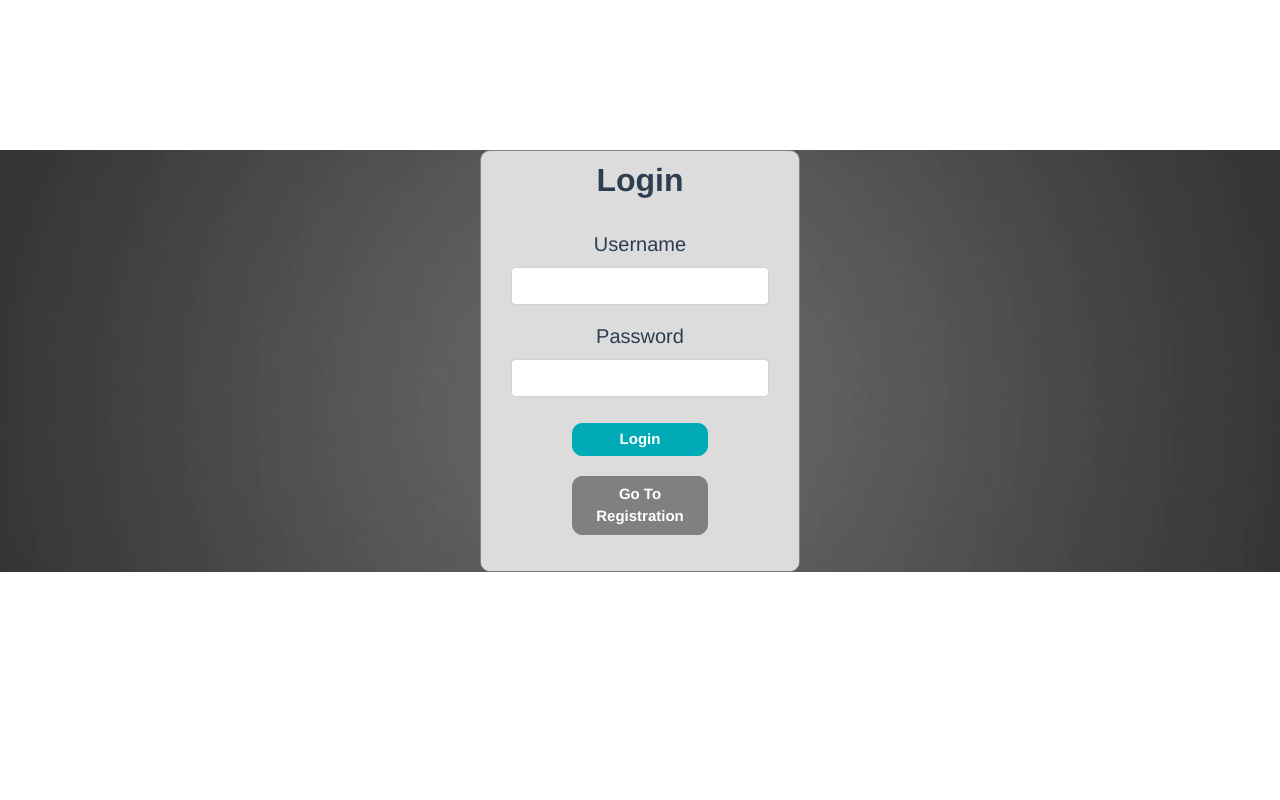
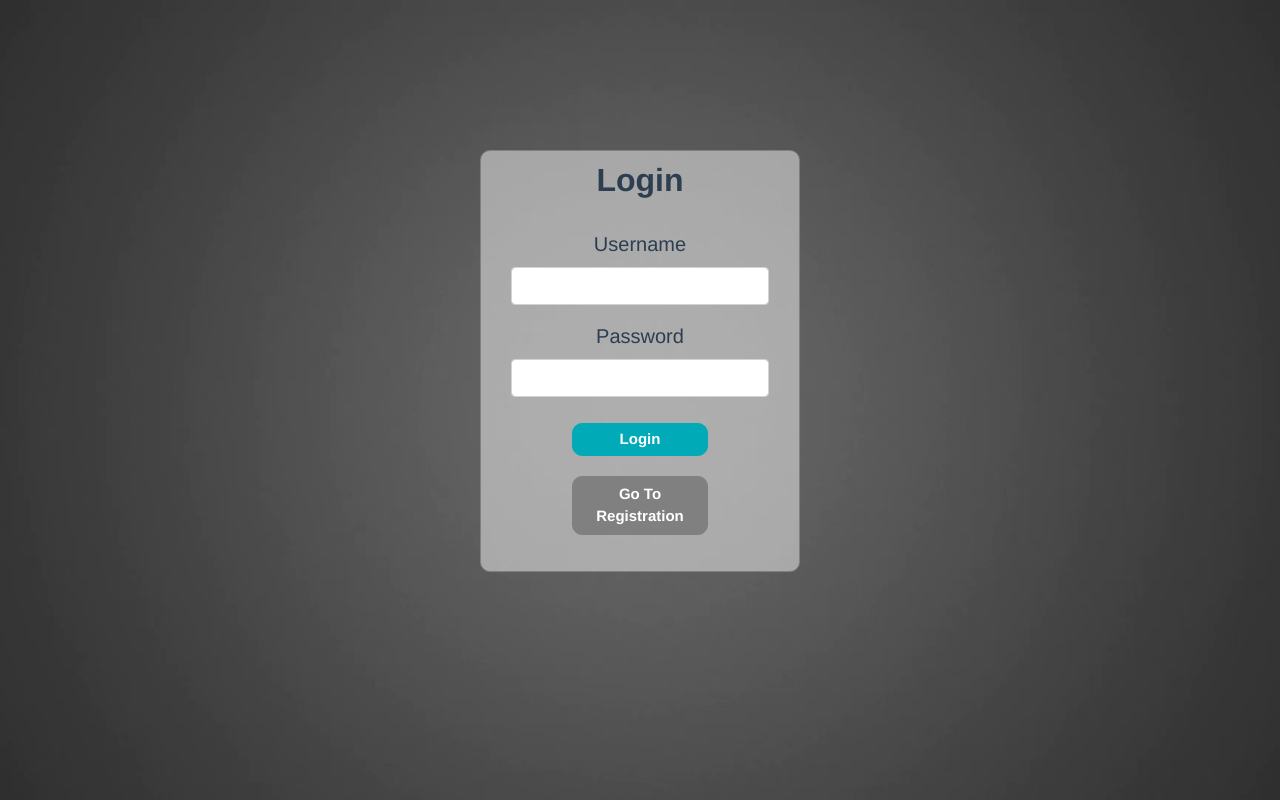
Before and after one commit to ZdrzalikPrzemyslaw/Chat-Web-Application, a Vue app in the folder FrontEnd/: page /login in a window 1280 px wide. Built offline with nearby package versions, Linux system fonts and the light colour scheme.

Commit message:
Added working backgorund

```diff
--- a/FrontEnd/src/components/LoginForm.vue
+++ b/FrontEnd/src/components/LoginForm.vue
@@ -94,7 +94,7 @@
   border: 1px solid gray;
   border-radius: 10px;
   padding: 10px 30px;
-  background: #dcdcdc;
+  background:rgba(245, 245, 245, 0.5);
 }
 
 #buttons > button {
--- a/FrontEnd/src/components/RegistrationForm.vue
+++ b/FrontEnd/src/components/RegistrationForm.vue
@@ -122,7 +122,7 @@
   border: 1px solid gray;
   border-radius: 10px;
   padding: 10px 30px;
-  background: #dcdcdc;
+  background: rgba(245, 245, 245, 0.5);
 }
 
 #buttons > button {
--- a/FrontEnd/src/views/Home.vue
+++ b/FrontEnd/src/views/Home.vue
@@ -80,12 +80,14 @@
   text-align: center;
   width: 100%;
   height: 100%;
+  font-size: 20px;
+}
+body {
   background-image: url("background.png");
   background-position: center;
   background-repeat: no-repeat;
   background-size: cover;
   background-attachment: fixed;
-  font-size: 20px;
 }
 
 .container-fluid * {
--- a/FrontEnd/src/views/Login.vue
+++ b/FrontEnd/src/views/Login.vue
@@ -1,18 +1,25 @@
 <template>
-  <LoginForm  class="justify-center"/>
+  <LoginForm class="justify-center" />
 </template>
 
 <script>
 import LoginForm from "../components/LoginForm";
 export default {
-  name: 'Login',
+  name: "Login",
   components: {
-    LoginForm
-  }
-}
+    LoginForm,
+  },
+};
 </script>
 
 <style>
+body {
+  background-image: url("background.png");
+  background-position: center;
+  background-repeat: no-repeat;
+  background-size: cover;
+  background-attachment: fixed;
+}
 #app {
   font-family: Avenir, Helvetica, Arial, sans-serif;
   -webkit-font-smoothing: antialiased;
--- a/FrontEnd/src/views/Registration.vue
+++ b/FrontEnd/src/views/Registration.vue
@@ -1,18 +1,25 @@
 <template>
-  <RegistrationForm  class="justify-center"/>
+  <RegistrationForm class="justify-center" />
 </template>
 
 <script>
 import RegistrationForm from "../components/RegistrationForm";
 export default {
-  name: 'Registration',
+  name: "Registration",
   components: {
-    RegistrationForm
-  }
-}
+    RegistrationForm,
+  },
+};
 </script>
 
 <style>
+body {
+  background-image: url("background.png");
+  background-position: center;
+  background-repeat: no-repeat;
+  background-size: cover;
+  background-attachment: fixed;
+}
 #app {
   font-family: Avenir, Helvetica, Arial, sans-serif;
   -webkit-font-smoothing: antialiased;
```
Lines whose indentation alone changed are shown as unchanged.
